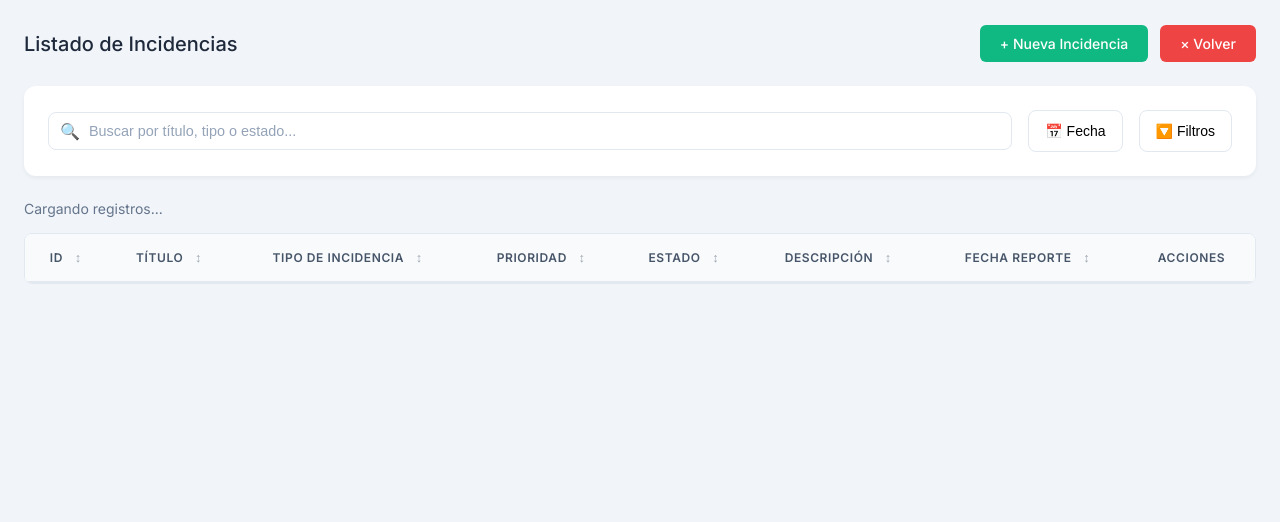
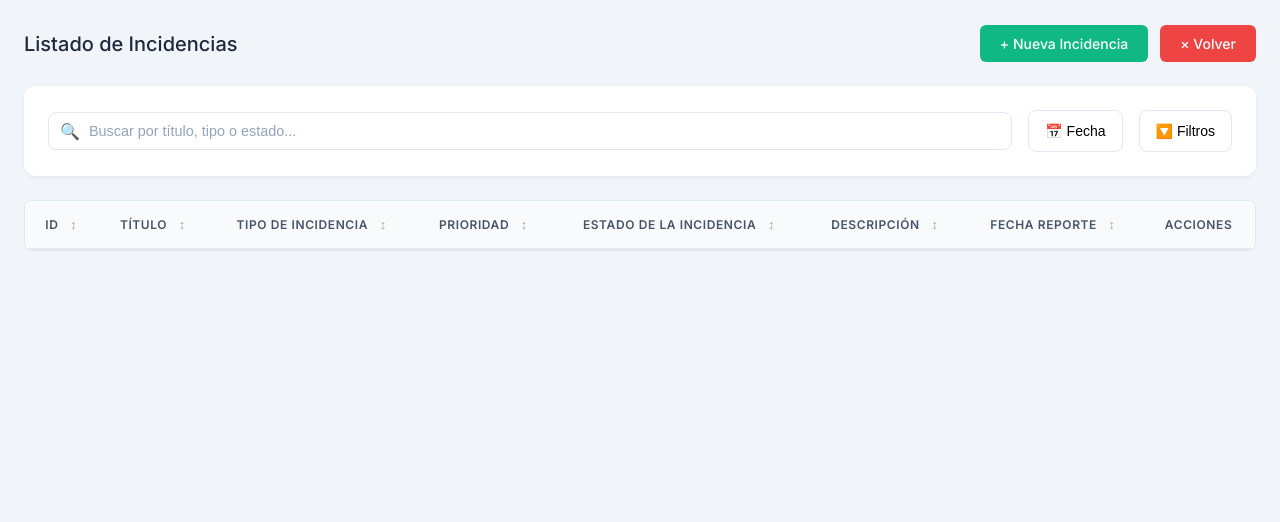
Before and after one commit to Casas-tj/SafePaws, a Django app: page /incidencias/incidencias in a window 1280 px wide. Shown: the part 147-669 px from the top of the page. Run offline with Django 5.2, Linux system fonts and the light colour scheme; lists and menus that the app fills with data are empty.

Commit message:
feature/incidencias: Lista arreglada

```diff
--- a/apps/incidencias/templates/incidencias/incidencias.html
+++ b/apps/incidencias/templates/incidencias/incidencias.html
@@ -38,10 +38,6 @@
     </div>
 </div>
 
-<div class="result-count">
-    <span id="resultCount">Cargando registros...</span>
-</div>
-
 <div class="table-wrapper">
     <table class="data-table-list">
         <thead>
@@ -50,7 +46,7 @@
                 <th onclick="sortTable('titulo')">Título <span class="sort-icon">↕</span></th>
                 <th onclick="sortTable('tipo')">Tipo de Incidencia <span class="sort-icon">↕</span></th>
                 <th onclick="sortTable('prioridad')">Prioridad <span class="sort-icon">↕</span></th>
-                <th onclick="sortTable('estado')">Estado <span class="sort-icon">↕</span></th>
+                <th onclick="sortTable('estado')">Estado de la Incidencia <span class="sort-icon">↕</span></th>
                 <th onclick="sortTable('descripcion')">Descripción <span class="sort-icon">↕</span></th>
                 <th onclick="sortTable('fechaReporte')">Fecha Reporte <span class="sort-icon">↕</span></th>
                 <th>Acciones</th>
```
